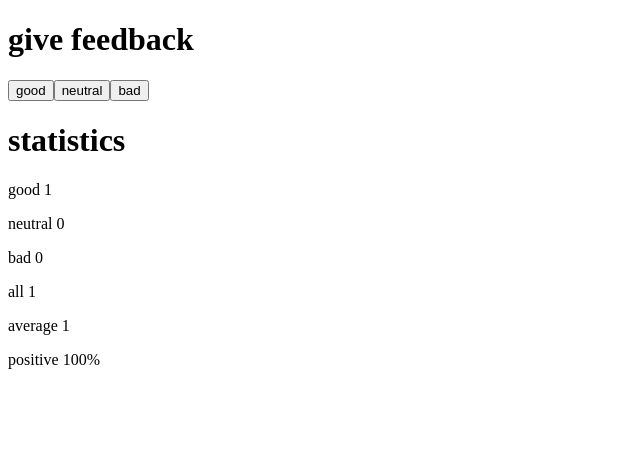
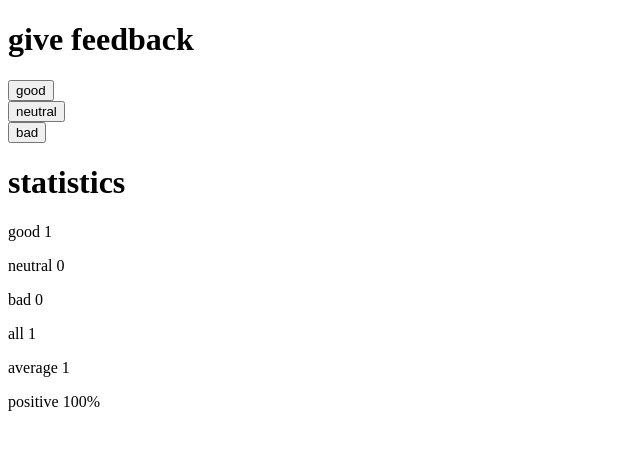
Before and after one commit to nazrul0/fullstackopen, a React (Create React App) app in the folder 1.6/: page / in a window 1280 px wide. Both pictures are taken after a click on the button "good". Shown: the top 450 px of the page, without its empty margins (0-640 px from the left). Built offline with nearby package versions, Linux system fonts and the light colour scheme.

Commit message:
ex 1.10: unicafe step5

```diff
--- a/1.6/src/App.js
+++ b/1.6/src/App.js
@@ -1,5 +1,6 @@
 import { useState } from "react";
 import Statistics from "./Statistics";
+import Button from "./Button";
 
 const App = () => {
   // save clicks of each button to its own state
@@ -14,9 +15,9 @@ const App = () => {
   return (
     <div>
       <h1>give feedback</h1>
-      <button onClick={handleClickGood}>good</button>
-      <button onClick={handleClickNeutral}>neutral</button>
-      <button onClick={handleClickBad}>bad</button>
+      <Button onClick={handleClickGood} text="good" />
+      <Button onClick={handleClickNeutral} text="neutral" />
+      <Button onClick={handleClickBad} text="bad" />
       <Statistics good={good} neutral={neutral} bad={bad}></Statistics>
     </div>
   );
--- /dev/null
+++ b/1.6/src/Button.js
@@ -0,0 +1,9 @@
+const Button = (props) => {
+  return (
+    <div>
+      <button onClick={props.onClick}>{props.text}</button>
+    </div>
+  );
+};
+
+export default Button;
--- /dev/null
+++ b/1.6/src/StatisticLine.js
@@ -0,0 +1,11 @@
+const StatisticLine = (props) => {
+  return (
+    <div>
+      <p>
+        {props.text} {props.statistic}
+      </p>
+    </div>
+  );
+};
+
+export default StatisticLine;
--- a/1.6/src/Statistics.js
+++ b/1.6/src/Statistics.js
@@ -1,3 +1,5 @@
+import StatisticLine from "./StatisticLine";
+
 const Statistics = (props) => {
   let total = props.good + props.neutral + props.bad;
   let average = (props.good * 1 + props.bad * -1) / total || 0;
@@ -15,12 +17,12 @@ const Statistics = (props) => {
   return (
     <div>
       <h1>statistics</h1>
-      <p>good {props.good}</p>
-      <p>neutral {props.neutral}</p>
-      <p>bad {props.bad}</p>
-      <p>all {total}</p>
-      <p>average {average}</p>
-      <p>positive {positive}%</p>
+      <StatisticLine text="good" statistic={props.good} />
+      <StatisticLine text="neutral" statistic={props.neutral} />
+      <StatisticLine text="bad" statistic={props.bad} />
+      <StatisticLine text="all" statistic={total} />
+      <StatisticLine text="average" statistic={average} />
+      <StatisticLine text="positive" statistic={positive + "%"} />
     </div>
   );
 };
```
